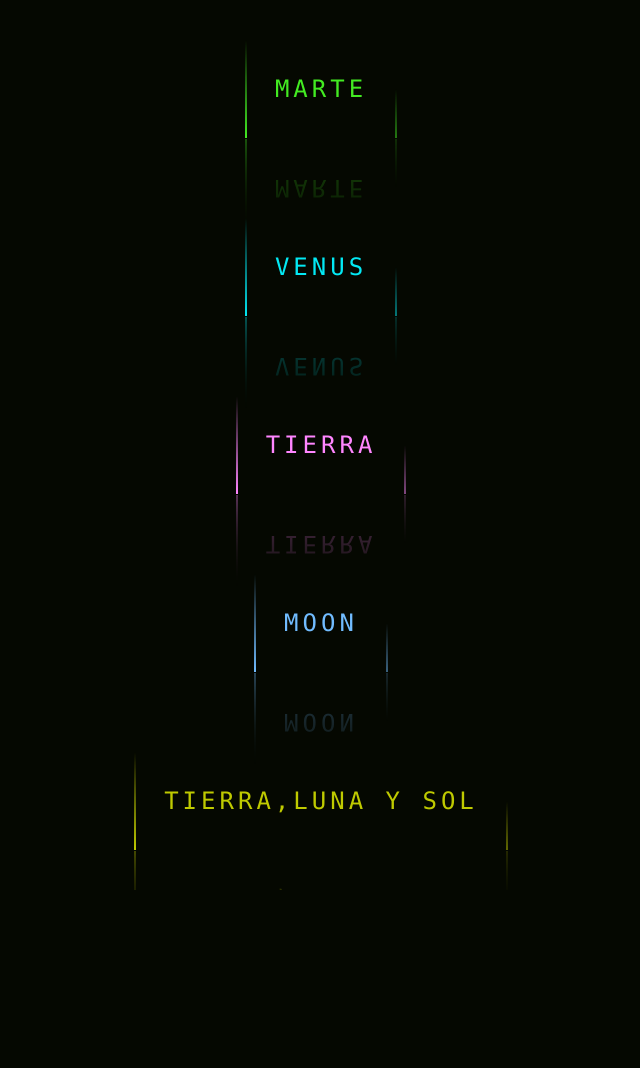
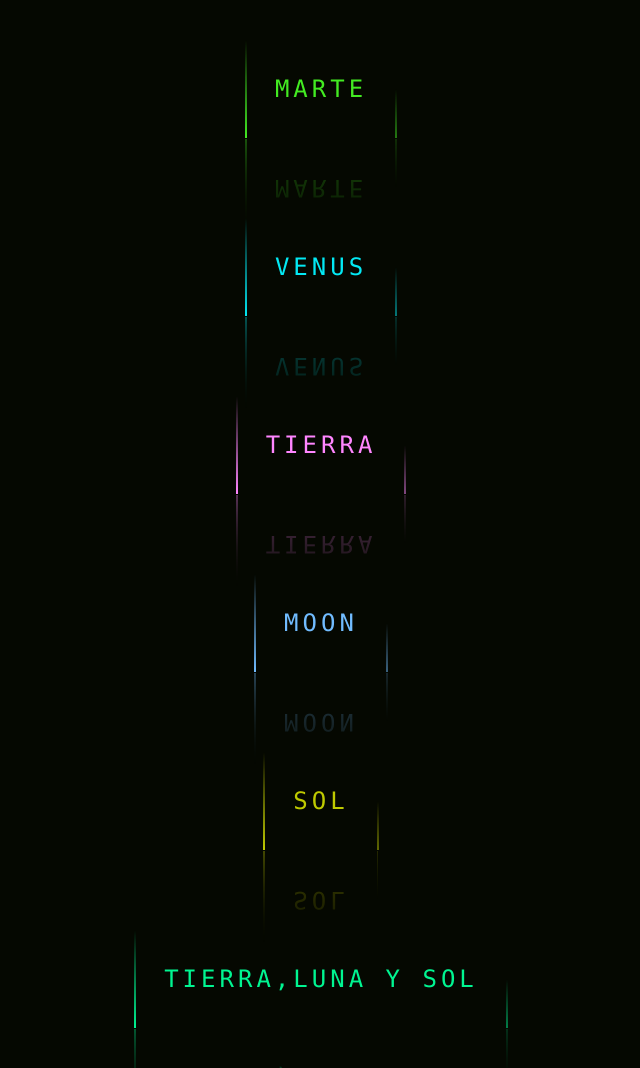
Before and after one commit to angiecarojas/Planetas, a plain HTML site: page index.html in a window 1280 px wide. Shown: the whole page, without its empty margins (319-959 px from the left). Before the commit the page ends 890 px from the top, so only its background shows below. Drawn offline with Linux system fonts and the light colour scheme.

Commit message:
Nuevo boton para el sol

```diff
--- a/css/style.css
+++ b/css/style.css
@@ -33,11 +33,14 @@ body{
     a:nth-child(3){
         filter: hue-rotate(110deg);
     }
+    a:nth-child(5){
+        filter: hue-rotate(2050deg);
+    }
     a:nth-child(4){
         filter: hue-rotate(050deg);
     }
-    a:nth-child(5){
-        filter: hue-rotate(2050deg);
+    a:nth-child(6){
+        filter: hue-rotate(1050deg);
     }
 	a:hover{
      background: #03e9f4;
--- a/index.html
+++ b/index.html
@@ -36,6 +36,13 @@
         <span id="span4"></span>
         MOON
     </a>
+    <a href="./Moon/moon.html" class="btn-neon">
+        <span id="span1"></span>
+        <span id="span2"></span>
+        <span id="span3"></span>
+        <span id="span4"></span>
+        SOL
+    </a>
     <a href="./Planets_Sun_tierra_luna/index.html" class="btn-neon">
         <span id="span1"></span>
         <span id="span2"></span>
```
